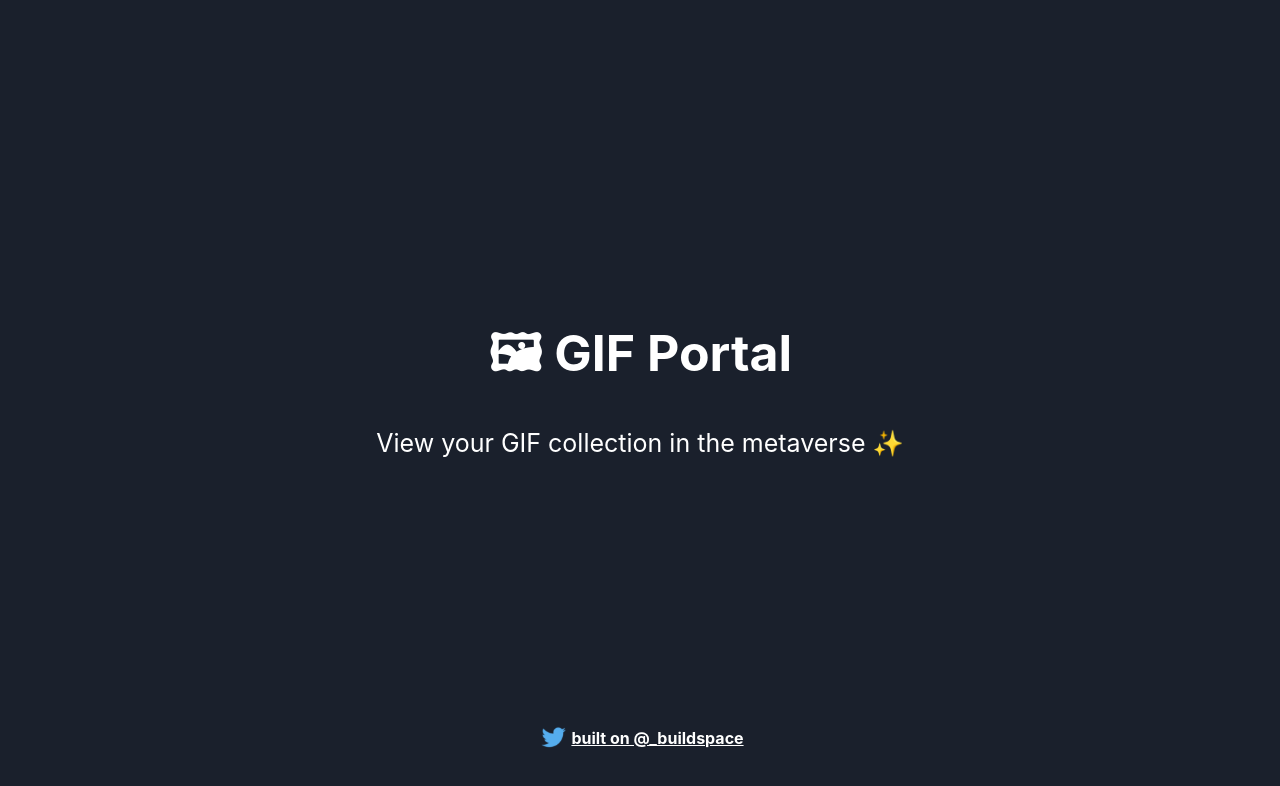
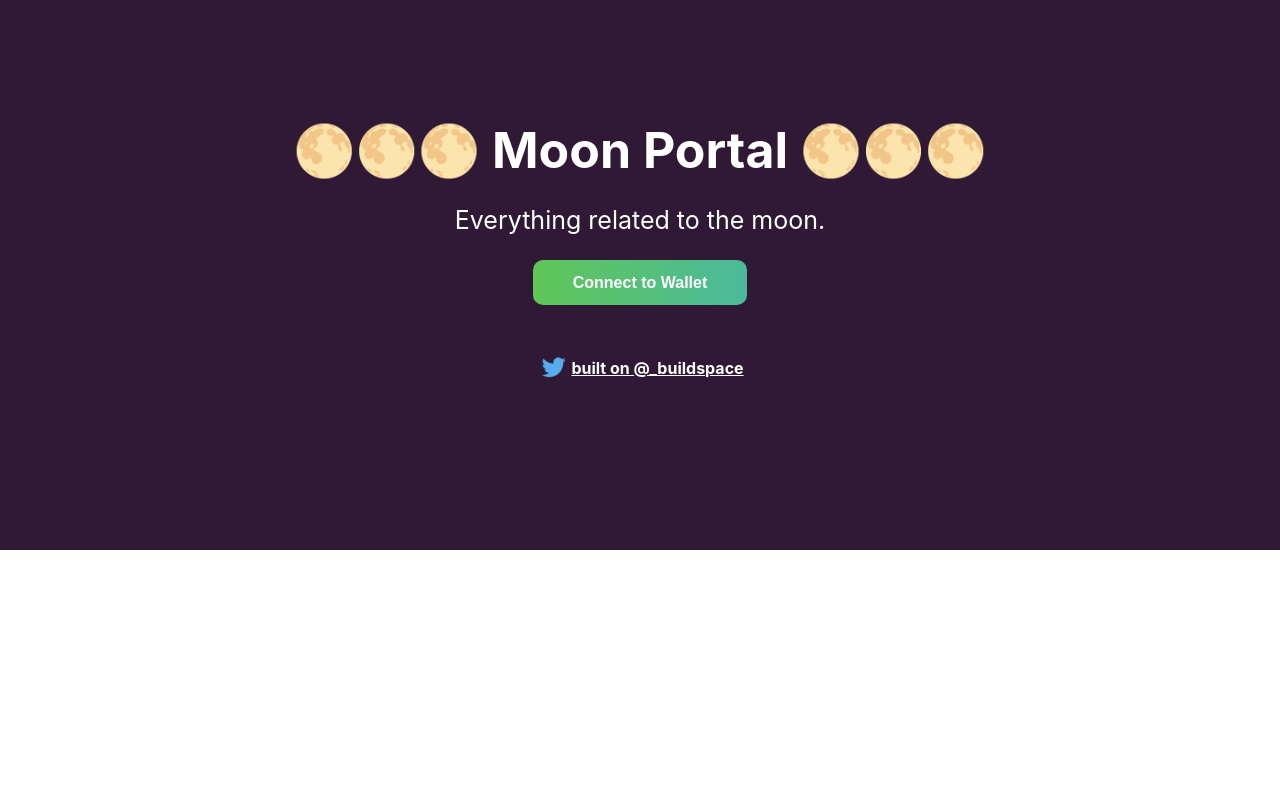
Before and after one commit to numoonchld/solana-gif-portal-frontend, a React (Vite) app: page / in a window 1280 px wide. Shown: the top 786 px of the page. Built offline with nearby package versions, Linux system fonts and the light colour scheme.

Commit message:
moon portal ui shaping up

```diff
--- a/src/App.css
+++ b/src/App.css
@@ -1,8 +1,10 @@
 .App {
-  height: 100vh;
-  background-color: #1a202c;
+  /* height: 100vh; */
+  padding: 120px 0;
+  background-color: #301934;
   overflow: scroll;
   text-align: center;
+  overflow-y: scroll;
 }
 
 .container {
@@ -69,11 +71,11 @@
   display: flex;
   justify-content: center;
   align-items: center;
-  position: absolute;
+  /* position: absolute; */
   width: 100%;
   bottom: 0;
   left: 0;
-  padding-bottom: 45px;
+  padding: 45px 0;
 }
 
 .twitter-logo {
@@ -89,7 +91,7 @@
 
 .gif-grid {
   display: grid;
-  grid-template-columns: repeat(auto-fit, minmax(500px, 1fr));
+  grid-template-columns: repeat(auto-fit, minmax(250px, 1fr));
   grid-gap: 1.5rem;
   justify-items: center;
   margin: 0;
@@ -105,13 +107,15 @@
 }
 
 .gif-item img {
-  width: 100%;
-  height: 300px;
+  /* width: 100%;
+  height: 300px; */
+  width: 200px;
+  height: 200px;
   border-radius: 10px;
   object-fit: cover;
 }
 
-.connected-container input[type='text'] {
+.connected-container input[type="text"] {
   display: inline-block;
   color: white;
   padding: 10px;
--- a/src/App.jsx
+++ b/src/App.jsx
@@ -1,4 +1,4 @@
-import React, { useEffect } from "react";
+import React, { useEffect, useState } from "react";
 import twitterLogo from "./assets/twitter-logo.svg";
 import "./App.css";
 
@@ -6,7 +6,18 @@ import "./App.css";
 const TWITTER_HANDLE = "_buildspace";
 const TWITTER_LINK = `https://twitter.com/${TWITTER_HANDLE}`;
 
+const TEST_GIFS = [
+  "https://media.giphy.com/media/MolTU2s7zDKhi/giphy.gif",
+  "https://media.giphy.com/media/LMomqSiRZF3zi/giphy.gif",
+  "https://media.giphy.com/media/lk6ROvt7Hp2G4/giphy.gif",
+  "https://media.giphy.com/media/1wmbSPmlYzKINczi1A/giphy.gif",
+];
+
 const App = () => {
+  // State
+  const [walletAddress, setWalletAddress] = useState(null);
+  const [inputValue, setInputValue] = useState("");
+  const [gifList, setGifList] = useState([]);
   /*
    * This function holds the logic for deciding if a Phantom Wallet is
    * connected or not
@@ -15,10 +26,93 @@ const App = () => {
     // We're using optional chaining (question mark) to check if the object is null
     if (window?.solana?.isPhantom) {
       console.log("Phantom wallet found!");
+
+      /*
+       * The solana object gives us a function that will allow us to connect
+       * directly with the user's wallet
+       */
+      const response = await window.solana.connect({ onlyIfTrusted: true });
+      console.log("Connected with Public Key:", response.publicKey.toString());
+
+      /*
+       * Set the user's publicKey in state toView your GIF collection in the metaverse ✨ be used later!
+       */
+      setWalletAddress(response.publicKey.toString());
     } else {
       alert("Solana object not found! Get a Phantom Wallet 👻");
     }
   };
+
+  /*
+   * Let's define this method so our code doesn't break.
+   * We will write the logic for this next!
+   */
+  const connectWallet = async () => {
+    const { solana } = window;
+
+    if (solana) {
+      const response = await solana.connect();
+      console.log("Connected with Public Key:", response.publicKey.toString());
+      setWalletAddress(response.publicKey.toString());
+    }
+  };
+
+  const sendGif = async () => {
+    if (inputValue.length > 0) {
+      console.log("Gif link:", inputValue);
+      setGifList([...gifList, inputValue]);
+      setInputValue("");
+    } else {
+      console.log("Empty input. Try again.");
+    }
+  };
+
+  const onInputChange = (event) => {
+    const { value } = event.target;
+    setInputValue(value);
+  };
+
+  /*
+   * We want to render this UI when the user hasn't connected
+   * their wallet to our app yet.
+   */
+  const renderNotConnectedContainer = () => (
+    <button
+      className="cta-button connect-wallet-button"
+      onClick={connectWallet}
+    >
+      Connect to Wallet
+    </button>
+  );
+
+  const renderConnectedContainer = () => (
+    <div className="connected-container">
+      {/* Go ahead and add this input and button to start */}
+      <form
+        onSubmit={(event) => {
+          event.preventDefault();
+          sendGif();
+        }}
+      >
+        <input
+          type="text"
+          placeholder="Enter gif link!"
+          value={inputValue}
+          onChange={onInputChange}
+        />
+        <button type="submit" className="cta-button submit-gif-button">
+          Submit
+        </button>
+      </form>
+      <div className="gif-grid">
+        {gifList.map((gif) => (
+          <div className="gif-item" key={gif}>
+            <img src={gif} alt={gif} />
+          </div>
+        ))}
+      </div>
+    </div>
+  );
 
   /*
    * When our component first mounts, let's check to see if we have a connected
@@ -32,14 +126,29 @@ const App = () => {
     return () => window.removeEventListener("load", onLoad);
   }, []);
 
+  useEffect(() => {
+    if (walletAddress) {
+      console.log("Fetching GIF list...");
+
+      // Call Solana program here.
+
+      // Set state
+      setGifList(TEST_GIFS);
+    }
+  }, [walletAddress]);
+
   return (
     <div className="App">
       <div className="container">
         <div className="header-container">
-          <p className="header">🖼 GIF Portal</p>
-          <p className="sub-text">
-            View your GIF collection in the metaverse ✨
-          </p>
+          <p className="header">🌕🌕🌕 Moon Portal 🌕🌕🌕</p>
+          <p className="sub-text">Everything related to the moon.</p>
+          <>
+            {/* Render your connect to wallet button right here */}
+            {!walletAddress && renderNotConnectedContainer()}
+            {/* We just need to add the inverse here! */}
+            {walletAddress && renderConnectedContainer()}
+          </>
         </div>
         <div className="footer-container">
           <img alt="Twitter Logo" className="twitter-logo" src={twitterLogo} />
```
Also changed, not shown: package.json (+4 -4 lines), 2 other files (tests, documents, lock files or other folders).
